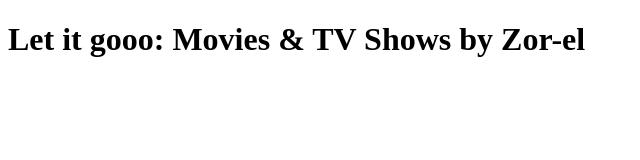
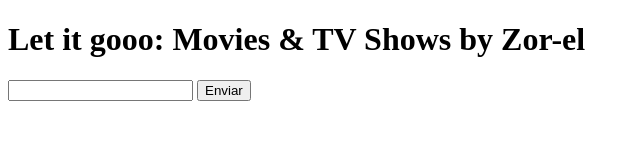
Before and after one commit to yduar/vamoo_git, a plain HTML site: page index.html in a window 1280 px wide. Shown: the whole page, without its empty margins (0-640 px from the left). Drawn offline with Linux system fonts and the light colour scheme.

Commit message:
edite el indexx mijoo

```diff
--- a/index.html
+++ b/index.html
@@ -8,5 +8,11 @@
 </head>
 <body>
     <h1> Let it gooo: Movies & TV Shows by Zor-el </h1>
+
+    <form action="a" method="get">
+        <input type="text" name="first_name" id="name ">
+        <input type="button" value="Enviar">
+    </form>
+
 </body>
 </html>
```
